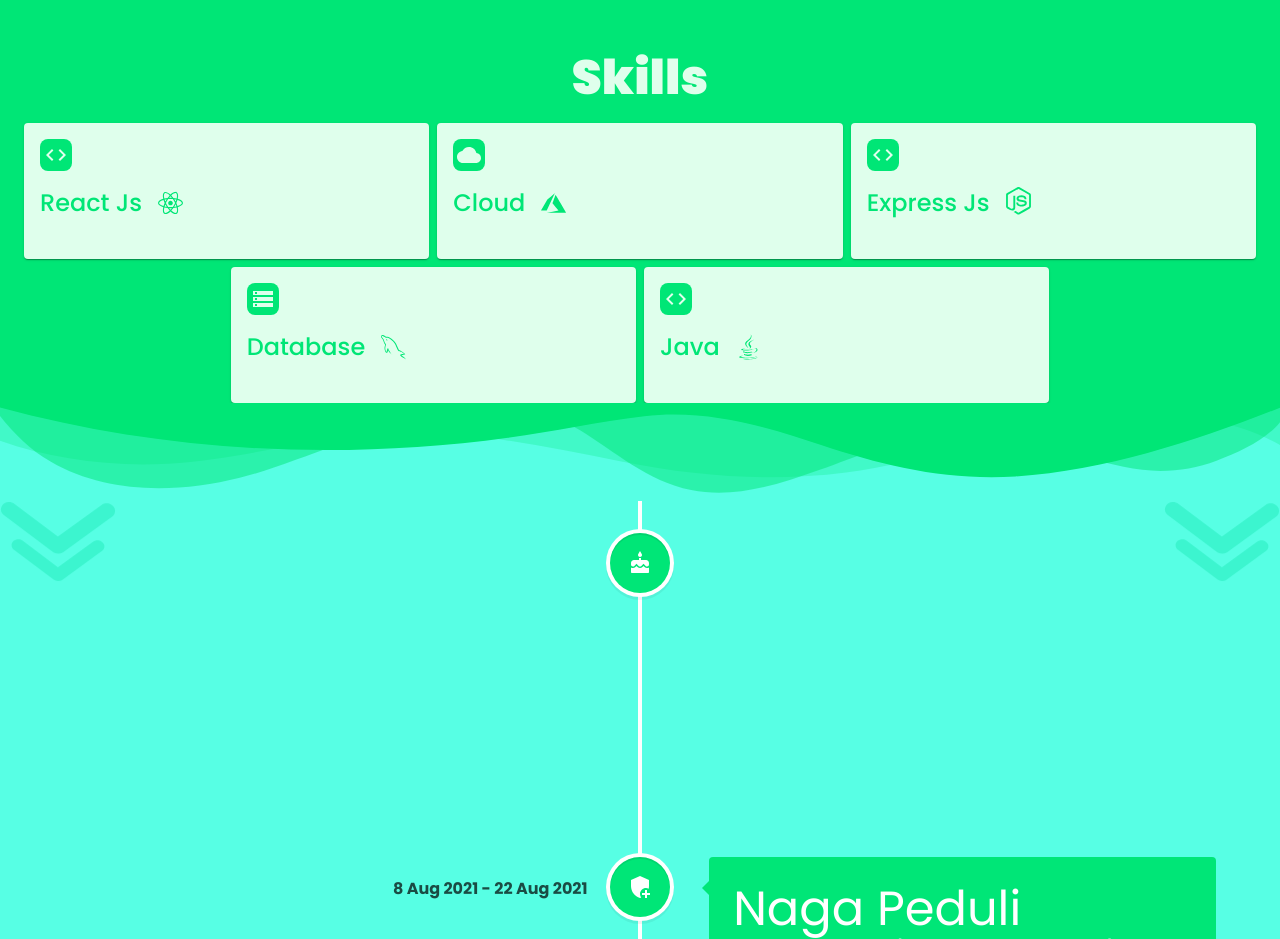
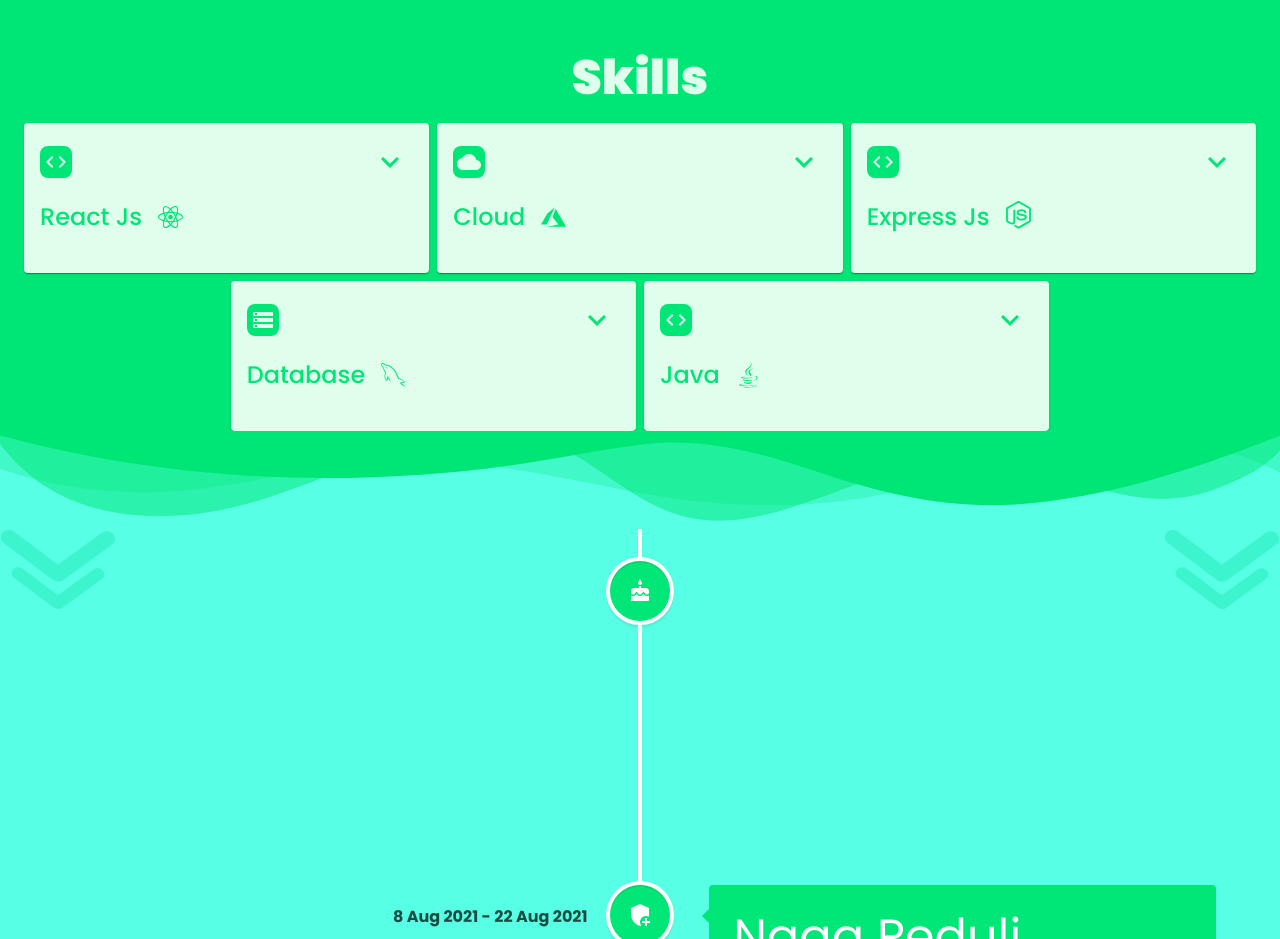
Before and after one commit to kucingapi/portofolio, a React (Create React App) app: page / in a window 1280 px wide. Shown: the part 1740-2679 px from the top of the page. Built offline with nearby package versions, Linux system fonts and the light colour scheme.

Commit message:
adding button to expand more

```diff
--- a/src/components/SkillSection.jsx
+++ b/src/components/SkillSection.jsx
@@ -1,5 +1,5 @@
-import { Cloud, Code, Storage } from "@mui/icons-material";
-import { Stack, Box, Card, CardContent, Grid, Typography, LinearProgress, Collapse } from "@mui/material"
+import { Cloud, Code, Storage, ExpandMore, ExpandLess } from "@mui/icons-material";
+import { Stack, Box, Card, CardContent, Grid, Typography, LinearProgress, Collapse, IconButton } from "@mui/material"
 import { makeStyles } from "@mui/styles";
 import {ReactComponent as ReactJs} from "../assets/React_js.svg";
 import {ReactComponent as Azure} from "../assets/azure.svg";
@@ -56,13 +56,30 @@ export const SkillSection = () =>{
 			<Grid item xs={12} md={4}>
 				<Card sx={{
 					backgroundColor:"background.main",
-					cursor:"pointer"
 				}}
-					onClick={handleChange}
+
 				>
 					<CardContent>
 						<Stack spacing={2}>
+							<Stack
+								direction="row"
+								justifyContent="space-between"
+								alignItems="center"
+							>
 								{props.firstLogo}
+								<IconButton aria-label="more" size="small" color="primary" onClick={handleChange}>
+									{
+										show?
+										<ExpandLess
+											sx={{width:"1.5em",height:"1.5em"}}
+										/>
+										:
+										<ExpandMore
+											sx={{width:"1.5em",height:"1.5em"}}
+										/>
+									}
+								</IconButton>
+							</Stack>
 							<Stack direction="row" spacing={2}>
 								<Typography variant="h5" fontWeight="500" color="primary">
 									{props.title}
```
Lines whose indentation alone changed are shown as unchanged.
